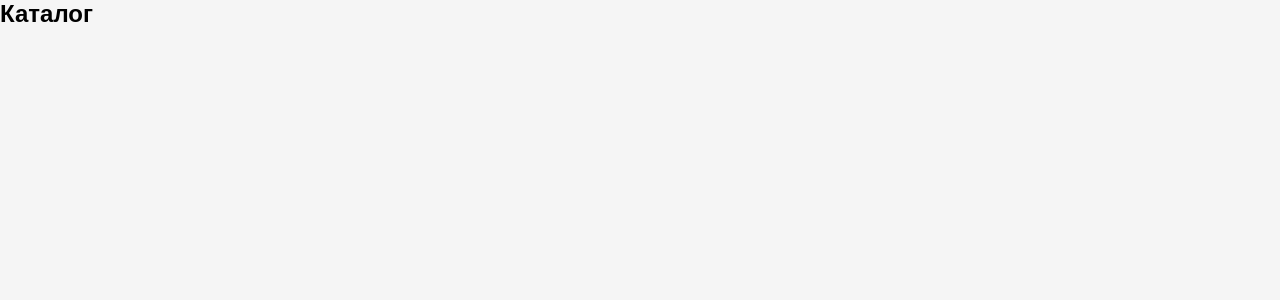
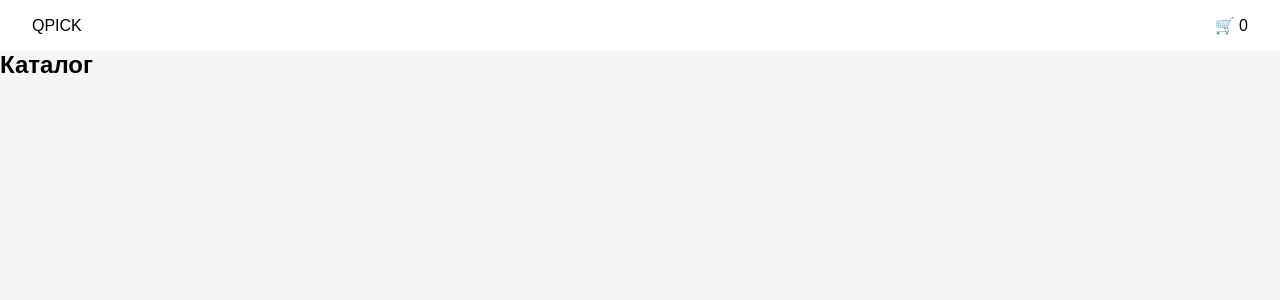
Before and after one commit to sofia-kildyaeva/qpick, a React (Vite) app: page / in a window 1280 px wide. Shown: the top 300 px of the page. Built offline with nearby package versions, Linux system fonts and the light colour scheme.

Commit message:
Добавлена шапка

```diff
--- /dev/null
+++ b/src/components/Header/Header.css
@@ -0,0 +1,18 @@
+.header {
+  display: flex;
+  justify-content: space-between;
+  align-items: center;
+  padding: 16px 32px;
+  background: #ffffff;
+}
+
+.logo,
+.cart {
+  text-decoration: none;
+  color: #000;
+}
+
+.logo:hover,
+.cart:hover {
+  opacity: 0.7;
+}
--- /dev/null
+++ b/src/components/Header/Header.tsx
@@ -0,0 +1,18 @@
+import { Link } from "react-router-dom";
+import "./Header.css";
+
+const Header = () => {
+  return (
+    <header className="header">
+      <Link to="/" className="logo">
+        QPICK
+      </Link>
+
+      <Link to="/cart" className="cart">
+        🛒 <span>0</span>
+      </Link>
+    </header>
+  );
+};
+
+export default Header;
--- a/src/pages/CartPage.tsx
+++ b/src/pages/CartPage.tsx
@@ -1,5 +1,12 @@
+import Header from "../components/Header/Header";
+
 const CartPage = () => {
-  return <h2>Корзина</h2>;
+  return (
+    <>
+      <Header />
+      <h2>Корзина</h2>
+    </>
+  );
 };
 
 export default CartPage;
--- a/src/pages/CatalogPage.tsx
+++ b/src/pages/CatalogPage.tsx
@@ -1,5 +1,12 @@
+import Header from "../components/Header/Header";
+
 const CatalogPage = () => {
-  return <h2>Каталог</h2>;
+  return (
+    <>
+      <Header />
+      <h2>Каталог</h2>
+    </>
+  );
 };
 
 export default CatalogPage;
```
